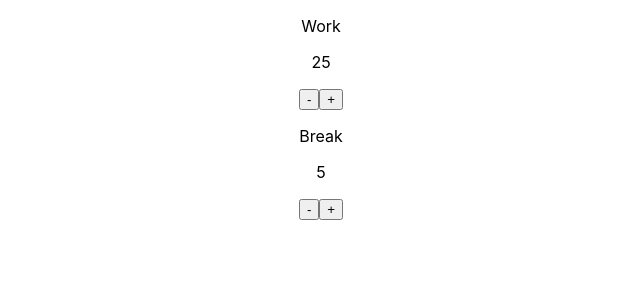
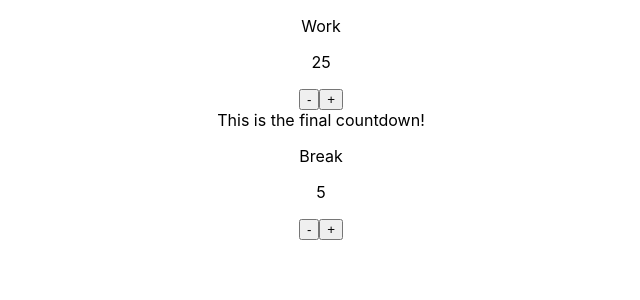
Before and after one commit to thenora/positimer, a React (Create React App) app: page / in a window 1280 px wide. Shown: the top 300 px of the page, without its empty margins (319-959 px from the left). Built offline with nearby package versions, Linux system fonts and the light colour scheme.

Commit message:
Created countdown

```diff
--- a/src/App.js
+++ b/src/App.js
@@ -1,6 +1,7 @@
 import React, { useState } from "react";
 import Work from './components/Work'
 import Break from './components/Break'
+import Countdown from './components/Countdown'
 import './App.css';
 
 function App() {
@@ -45,6 +46,7 @@ function App() {
         lowerWorkTimeByOneMinute={lowerWorkTimeByOneMinute}
         raiseWorkTimeByOneMinute={raiseWorkTimeByOneMinute}
       />
+      <Countdown />
       <Break
         breakTime={breakTime}
         lowerBreakTimeByOneMinute={lowerBreakTimeByOneMinute}
--- /dev/null
+++ b/src/components/Countdown.jsx
@@ -0,0 +1,11 @@
+import React from 'react'
+
+const Countdown = () => {
+  return (
+    <div>
+      This is the final countdown!
+    </div>
+  )
+}
+
+export default Countdown
```
